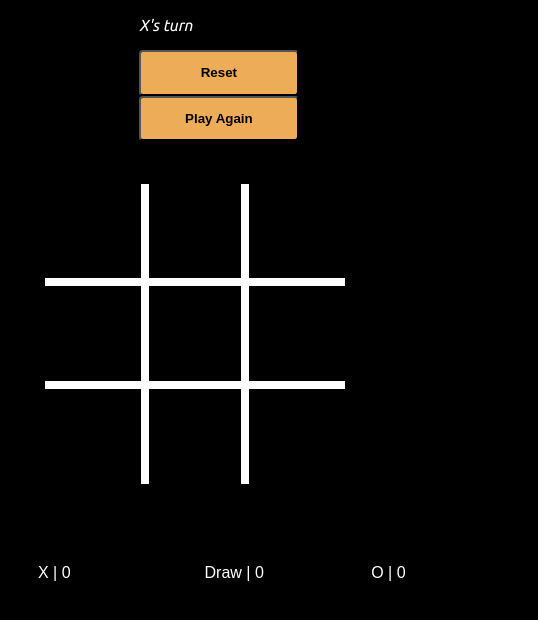
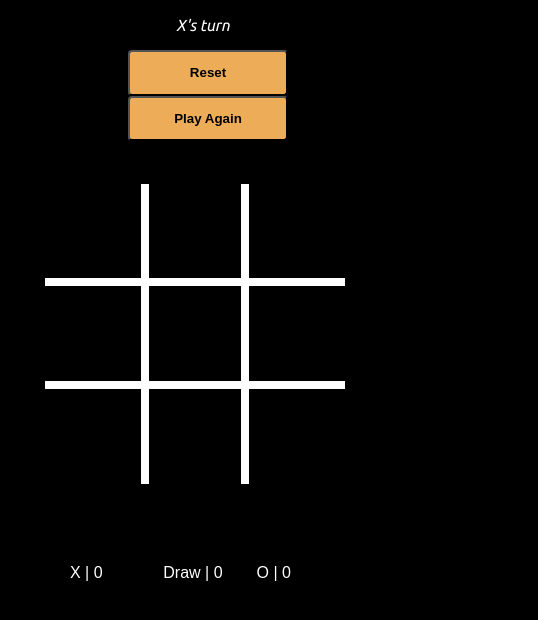
Before and after one commit to NaolB02/Tic-Tac-Toe, a plain HTML site: page index.html in a window 390 px wide. Shown: the whole page, 538 px wide, since content can reach past the window. Drawn offline with Linux system fonts and the light colour scheme.

Commit message:
Improve responsiveness

```diff
--- a/main.css
+++ b/main.css
@@ -7,7 +7,7 @@ body {
     width: 500px;
     margin: auto;
     font-family: "Ubuntu", sans-serif;
-    padding-left: 12%;
+    padding-left: 190px;
 }
 
 #winnerDisplay {
@@ -113,7 +113,7 @@ body {
     width: 500px;
     margin: auto;
     margin-top: 4em;
-    padding-left: 8%;
+    padding-left: 120px;
 }
 
 .scoreboard p,
@@ -162,12 +162,18 @@ body {
         transform: rotate(45deg);
     }
     .wrapper {
-        width: 50%;
+        width: 280px;
         margin: auto;
         font-family: "Ubuntu", sans-serif;
-        padding-left: 20%;
+        padding-left: 120px;
     }
     #winnerDisplay {
-        margin-left: 0;
+        margin-left: 3em;
+    }
+    .scoreboard {
+        width: 280px;
+        margin: auto;
+        margin-top: 4em;
+        padding-left: 8%;
     }
 }
```
